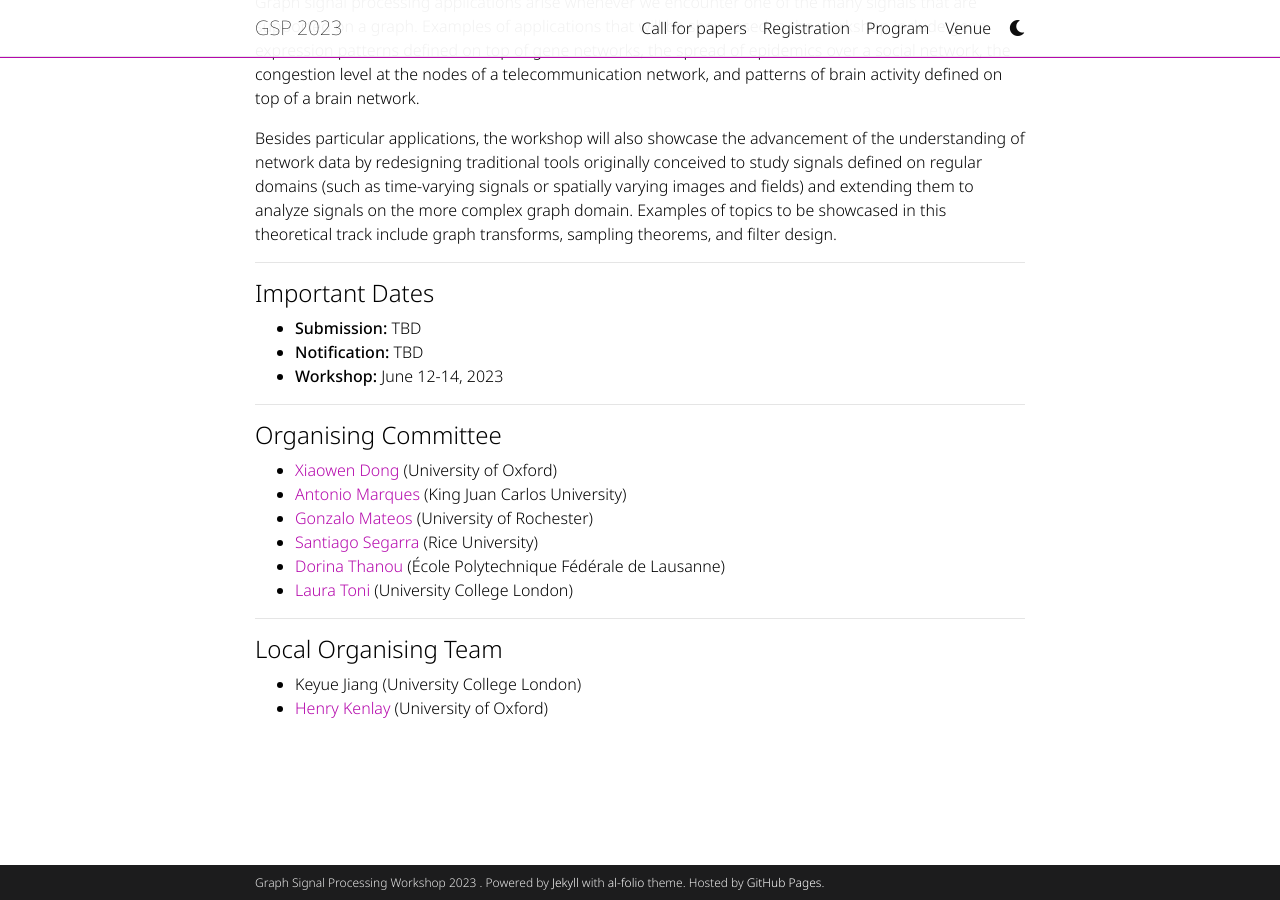
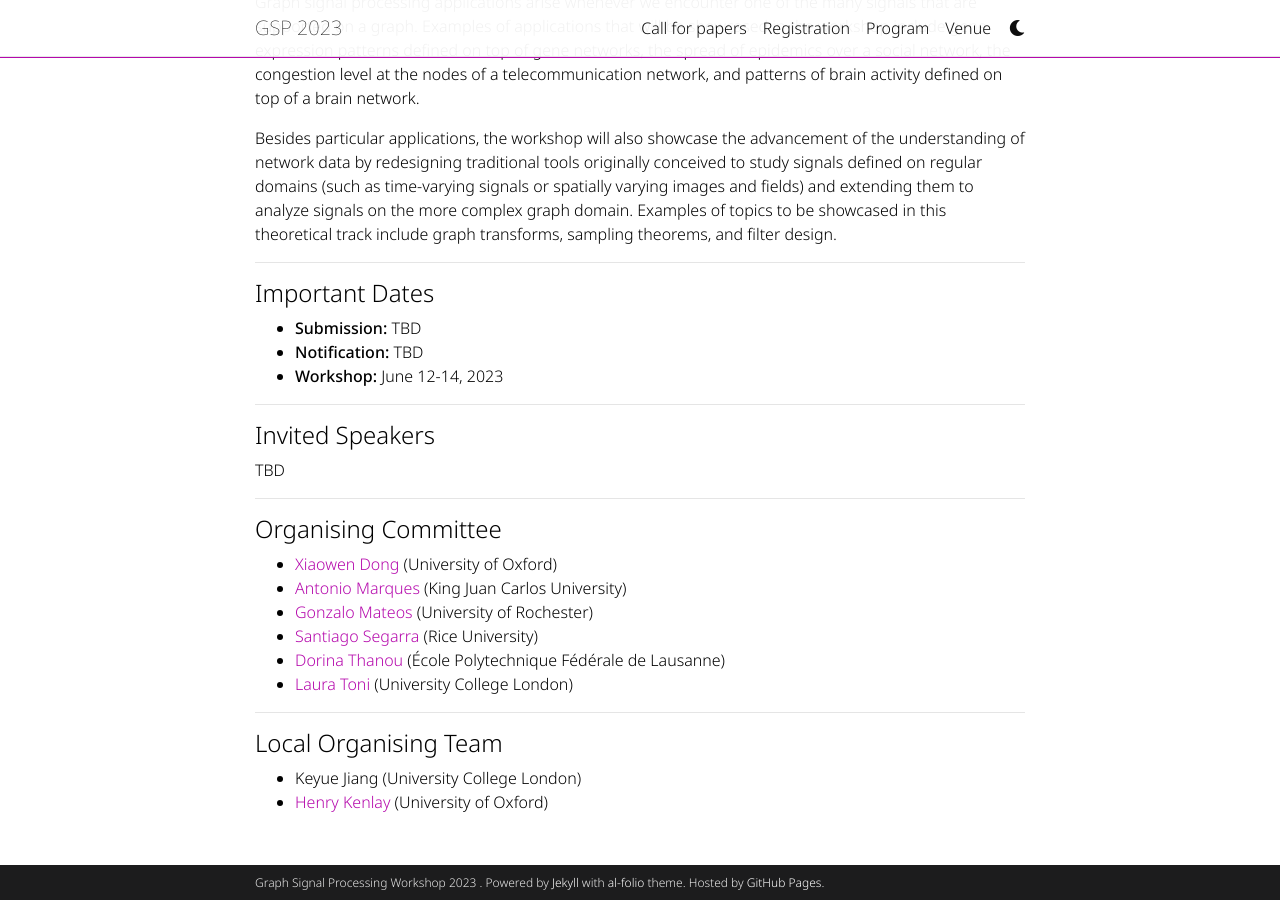
Before and after one commit to shreyasvinaya/gspworkshop2025.github.io, a Jekyll site: the page built from _pages/about.md, in a window 1280 px wide and 900 px high, scrolled down 685 px. Built offline with Jekyll 4.4.1, drawn with Linux system fonts in a browser that asks for light colours; full-size pictures stand in for the smaller copies a plugin makes; comment, search, counter and statistics services are not loaded; a style sheet for code colours, icons or effects is not loaded.

Commit message:
Update about.md

```diff
--- a/_pages/about.md
+++ b/_pages/about.md
@@ -27,6 +27,10 @@ Besides particular applications, the workshop will also showcase the advancement
 + **Workshop:** June 12-14, 2023
 
 ---
+#### Invited Speakers
+TBD
+
+---
 #### Organising Committee
 + [Xiaowen Dong](https://web.media.mit.edu/~xdong/) (University of Oxford)
 + [Antonio Marques](https://www.tsc.urjc.es/~amarques/) (King Juan Carlos University)
```
